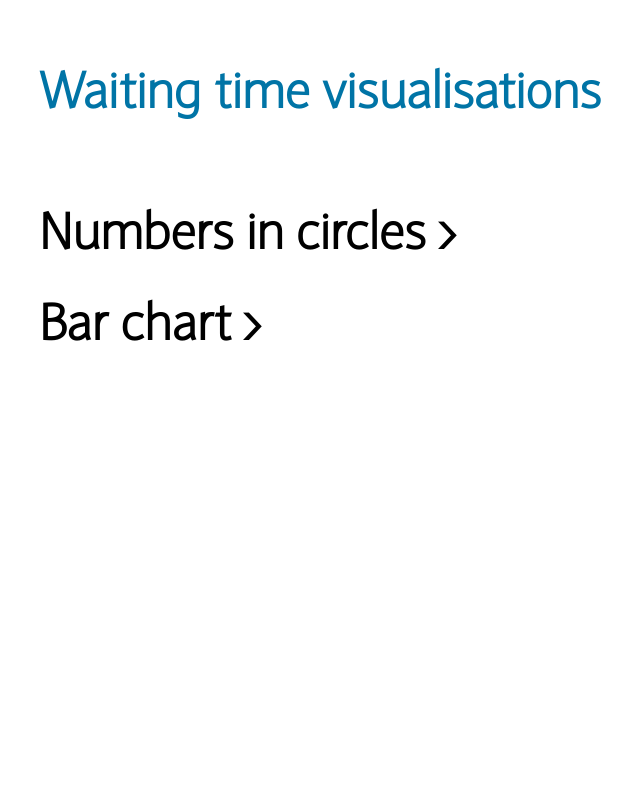
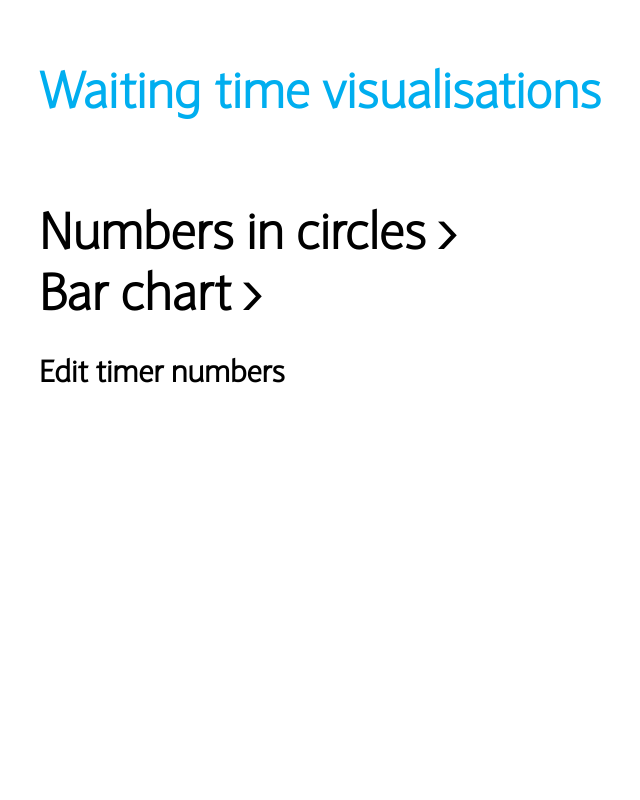
Before and after one commit to lovedaybrooke/waittimer, a Django app: page / in a window 1280 px wide. Shown: the whole page, without its empty margins (69-709 px from the left). Run offline with Django 3.2, Linux system fonts and the light colour scheme.

Commit message:
Neatening up styling

```diff
--- a/queuetimers/static/css/shared.css
+++ b/queuetimers/static/css/shared.css
@@ -1,16 +1,17 @@
-@font-face {
-	font-family: "Expert";
-	src: url("static/fonts/ExpertSans-Regular.ttf");
-}
-
 @font-face {
 	font-family: "Expert-Light";
-	src: url("static/fonts/ExpertSans-Light.ttf");
+	src: url("/static/fonts/ExpertSans-Light.ttf");
 }
 
 @font-face {
 	font-family: "Expert-Extra-Light";
-	src: url("static/fonts/ExpertSans-ExtraLight.ttf");
+	src: url("/static/fonts/ExpertSans-ExtraLight.ttf");
+}
+
+
+div#footer {
+	border-top: 1px solid #8c8c8c;
+	margin: 0px 100px;
 }
 
 
@@ -18,17 +19,29 @@ body {
 	text-align: center;
 }
 
-h2 {
-	margin-left: 0px;
+h1 {
+	font-size: 50px;
+	font-family: "Expert-Extra-Light";
 	text-align: left;
 	margin-top: 60px;
 	margin-bottom: 80px;
+	margin-left: 100px;
 	color: #00AEEF;
-	width: 1200px;
+}
+
+h2 {
+	font-size: 50px;
+	font-family: "Expert-Extra-Light";
+	margin-bottom: 0px;
+	margin-top: 0px;
+}
+
+h2.index {
+	text-align: left;
 }
 
 
-h4 {
+h3 {
 	font-size: 30px;
 	color: #0074A6;
 	font-family: "Expert-Light";
@@ -43,10 +56,10 @@ p {
 	margin-top: 5px;
 }
 
-
-div#footer {
-	border-top: 1px solid #8c8c8c;
-	margin: 0px 100px;
+a {
+	color: black;
+	text-decoration: none;
+	margin-left: 100px;
 }
 
 div#footer img {
--- a/queuetimers/templates/home.html
+++ b/queuetimers/templates/home.html
@@ -1,88 +1,14 @@
 <html>
-	<style>
-
-		@font-face {
-	    font-family: "Expert";
-	    src: url("static/fonts/ExpertSans-Regular.ttf");
-		}
-
-		@font-face {
-	    font-family: "Expert-Light";
-	    src: url("static/fonts/ExpertSans-Light.ttf");
-		}
-
-		@font-face {
-	    font-family: "Expert-Extra-Light";
-	    src: url("static/fonts/ExpertSans-ExtraLight.ttf");
-		}
-
-		:root {
-    	--digital-blue:#00395D;
-    	--digital-light-blue:#0074A6;
-    	--cyan:#00AEEF;
-		}
-
-		div.timer {
-			width: 33%;
-			height: 400px;
-			float: left;
-		}
-
-		div#footer {
-			border-top: 1px solid #8c8c8c;
-			margin: 0px 100px;
-		}
-
-		div#container {
-			overflow: auto;
-			width: 100%
-		}
-
-		body {
-			text-align: center;
-		}
-
-		h1 {
-			font-size: 150px;
-			margin-bottom: 0px;
-			margin-top: 20px;
-			font-family: "Expert-Extra-Light";
-			color: #00395D;
-		}
-
-		h2 {
-			font-size: 50px;
-			font-family: "Expert-Extra-Light";
-			margin-bottom: 30px;
-			margin-top: 0px;
-			text-align: left;
-		}
-
-		a {
-			color: black;
-			text-decoration: none;
-			margin-left: 100px;
-		}
-
-		h2#page-title {
-			margin-left: 100px;
-			text-align: left;
-			margin-top: 60px;
-			margin-bottom: 80px;
-			color: #0074A6;
-		}
-
-	</style>
-<head></head>
-
+	<head>
+		<link rel="stylesheet" type="text/css" href="/static/css/shared.css">
+	</head>
 <body>
 
-<h2 id="page-title">Waiting time visualisations</h2>
+<h1>Waiting time visualisations</h1	>
 
-<div id="container">
-		<h2><a href="/numbers">Numbers in circles &rsaquo;</a></h2>
-		<h2><a href="/shapes">Bar chart &rsaquo;</a></h2>
-</div>
+		<h2 class="index"><a href="/numbers">Numbers in circles &rsaquo;</a></h2>
+		<h2 class="index"><a href="/shapes">Bar chart &rsaquo;</a></h2>
+		<h3><a href="/admin/queuetimers/timer/">Edit timer numbers</a></h3>
 
 
 </body>
```
Also changed, not shown: queuetimers/static/css/numbers.css (added, +23 -0 lines), queuetimers/static/css/shapes.css (added, +39 -0 lines), queuetimers/templates/numbers.html (+6 -99 lines), queuetimers/templates/shapes.html (+10 -113 lines).
